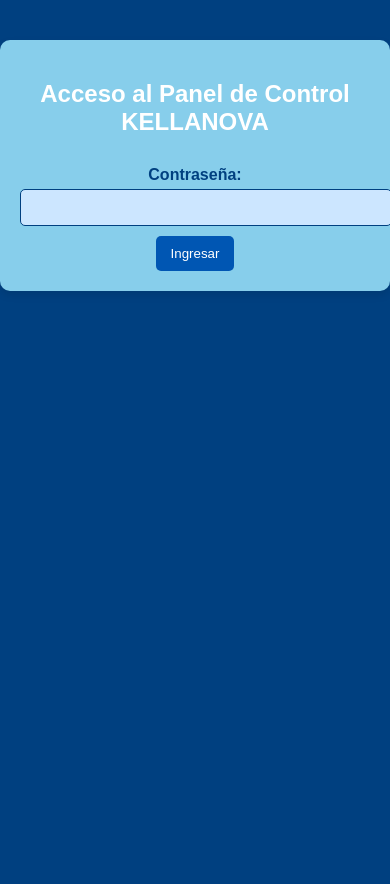
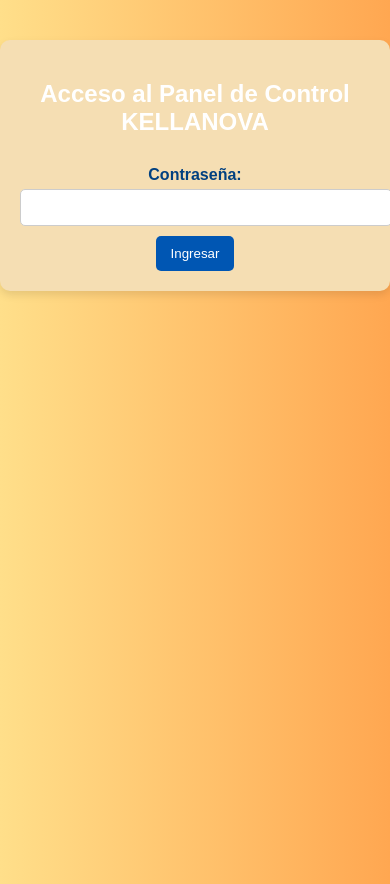
Before and after one commit to KaritZy/costkellanova, a Flask app: page / in a window 390 px wide. Run offline with Flask 3, Linux system fonts and the light colour scheme.

Commit message:
Actualizar colores y estilo

```diff
--- a/static/styles.css
+++ b/static/styles.css
@@ -1,20 +1,21 @@
 :root {
-    --primary-color: #004080; /* Azul oscuro para fondo de la página */
+    --primary-color: #004080; /* Azul oscuro para fondo del menú */
     --secondary-color: #0056b3; /* Azul medio para botones */
     --text-color: #ffffff; /* Texto blanco */
-    --bg-color: #e6f2ff; /* Azul claro para contenedores y inputs */
-    --input-bg-color: #cce6ff; /* Azul aún más claro para inputs */
-    --menu-bg-color: #003366; /* Azul para la barra lateral */
+    --bg-color: #f5deb3; /* Fondo beige claro para los formularios */
+    --input-bg-color: #ffffff; /* Fondo blanco para los inputs */
+    --menu-bg-color: #2b2b2b; /* Menú oscuro */
     --hover-color: #336699; /* Color para hover en elementos interactivos */
     --table-text-color: #000000; /* Negro para texto de la tabla */
     --danger-color: red; /* Rojo para botones de eliminar */
     --success-color: green; /* Verde para botones de buscar */
+    --gradient-bg-color: linear-gradient(90deg, rgba(255,223,138,1) 0%, rgba(255,167,81,1) 100%); /* Degradado amarillo a naranja */
 }
 
 /* Estilo general del cuerpo */
 body {
     font-family: Arial, sans-serif;
-    background-color: var(--primary-color);
+    background: var(--gradient-bg-color); /* Degradado */
     color: var(--text-color);
     display: flex;
     flex-direction: column;
@@ -27,7 +28,7 @@
 
 /* Contenedor principal */
 .container {
-    background-color: #87CEEB; /* Azul Cielo */
+    background-color: var(--bg-color); /* Beige claro */
     border-radius: 10px;
     box-shadow: 0 4px 8px rgba(0, 0, 0, 0.1);
     padding: 20px;
@@ -92,9 +90,9 @@
     padding: 10px;
     margin: 5px 0 10px;
     border-radius: 5px;
-    border: 1px solid var(--primary-color);
-    background-color: var(--input-bg-color);
-    color: var(--primary-color);
+    border: 1px solid #ccc;
+    background-color: var(--input-bg-color); /* Blanco */
+    color: #333; /* Texto negro */
 }
 
 /* Botones generales */
```
Also changed, not shown: other parts of static/styles.css (+16 -18 lines).
